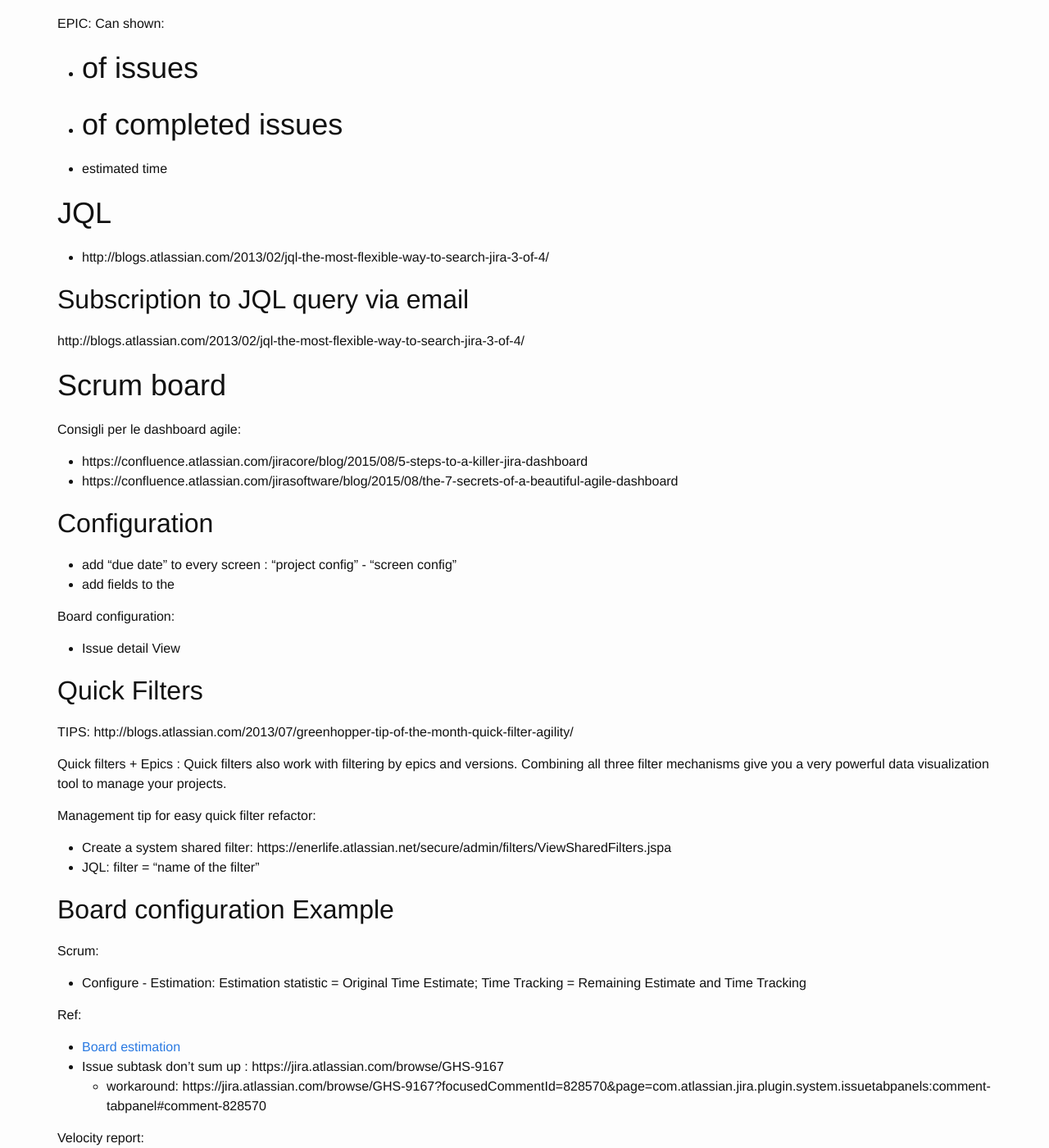
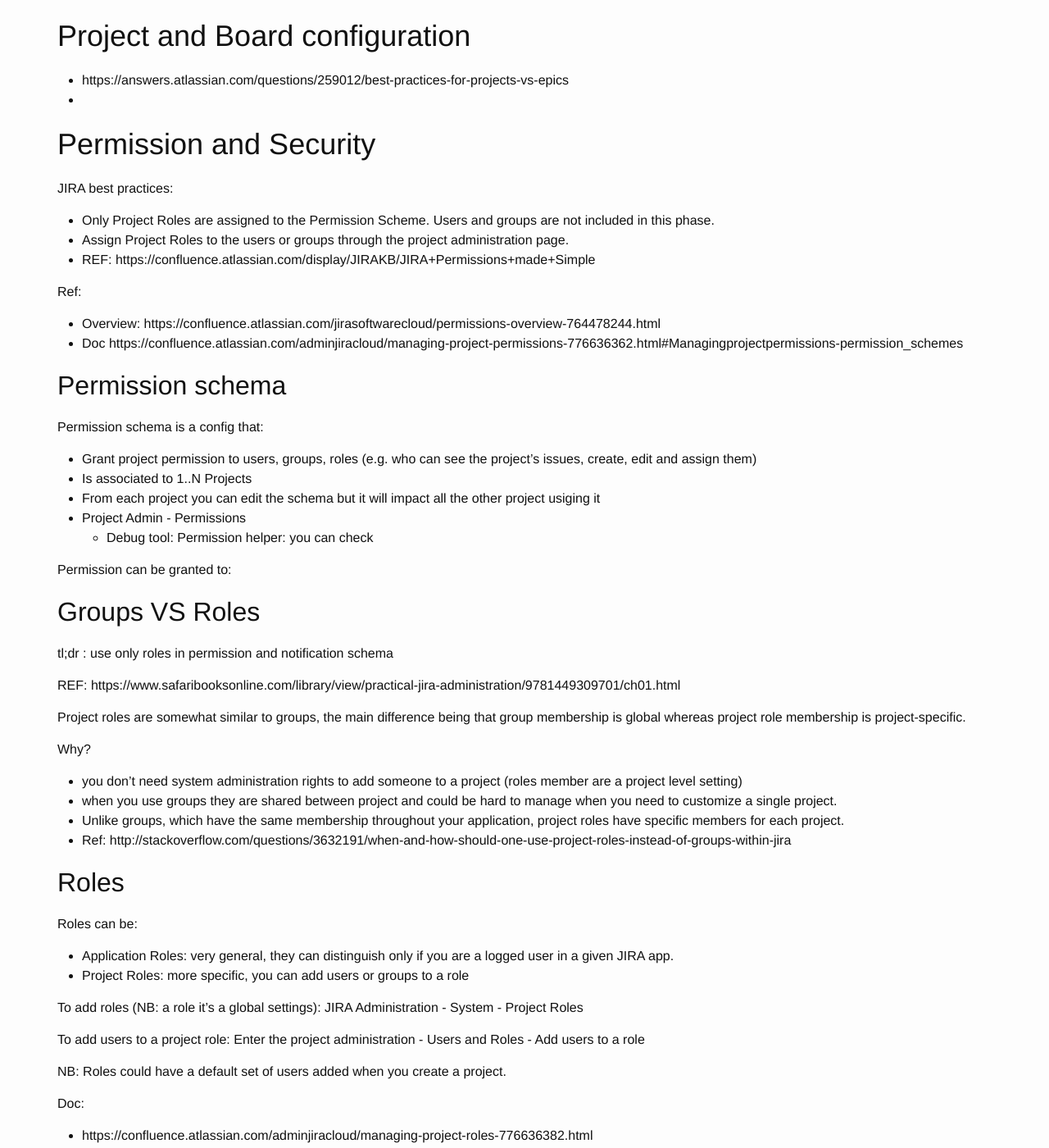
Before and after one commit to breezeight/nicola_blog, a Jekyll site: the page built from _guides/jira.markdown, in a window 1280 px wide and 1400 px high, scrolled down 1176 px. Shown: the whole window at 82% size. Built offline with Jekyll 4.4.1, drawn with Linux system fonts in a browser that asks for light colours; some of the changed text lies outside the part shown.

Commit message:
JIRA: permission management

```diff
--- a/_guides/jira.markdown
+++ b/_guides/jira.markdown
@@ -15,10 +15,85 @@
 
 # References:
 
+
+
 # Project and Board configuration
 
 * https://answers.atlassian.com/questions/259012/best-practices-for-projects-vs-epics
 *
+
+
+# Permission and Security
+
+JIRA best practices:
+
+* Only Project Roles are assigned to the Permission Scheme. Users and groups are not included in this phase.
+* Assign Project Roles to the users or groups through the project administration page.
+* REF: https://confluence.atlassian.com/display/JIRAKB/JIRA+Permissions+made+Simple
+
+
+Ref:
+
+* Overview: https://confluence.atlassian.com/jirasoftwarecloud/permissions-overview-764478244.html
+* Doc https://confluence.atlassian.com/adminjiracloud/managing-project-permissions-776636362.html#Managingprojectpermissions-permission_schemes
+
+## Permission schema
+
+Permission schema is a config that:
+
+* Grant project permission to users, groups, roles (e.g. who can see the project's issues, create, edit and assign them)
+* Is associated to 1..N Projects
+* From each project you can edit the schema but it will impact all the other project usiging it
+* Project Admin - Permissions
+  * Debug tool: Permission helper: you can check
+
+Permission can be granted to:
+
+
+## Groups VS Roles
+
+tl;dr : use only roles in permission and notification schema
+
+REF: https://www.safaribooksonline.com/library/view/practical-jira-administration/9781449309701/ch01.html
+
+
+Project roles are somewhat similar to groups, the main difference being that group membership is global whereas project role membership is project-specific.
+
+Why?
+
+* you don't need system administration rights to add someone to a project (roles member are a project level setting)
+* when you use groups they are shared between project and could be hard to manage when you need to customize a single project.
+* Unlike groups, which have the same membership throughout your application, project roles have specific members for each project.
+* Ref: http://stackoverflow.com/questions/3632191/when-and-how-should-one-use-project-roles-instead-of-groups-within-jira
+
+
+## Roles
+
+Roles can be:
+
+* Application Roles: very general, they can distinguish only if you are a logged user in a given JIRA app.
+* Project Roles: more specific, you can add users or groups to a role
+
+To add roles (NB: a role it's a global settings): JIRA Administration - System - Project Roles
+
+To add users to a project role: Enter the project administration - Users and Roles - Add users to a role
+
+NB: Roles could have a default set of users added when you create a project.
+
+
+Doc:
+
+* https://confluence.atlassian.com/adminjiracloud/managing-project-roles-776636382.html
+* https://confluence.atlassian.com/jirasoftwarecloud/managing-project-role-memberships-764478255.html
+
+
+
+
+## Tools
+
+* scheme comparison tools (Administration→Scheme Tools).
+* permission helper
+
 
 # Organize JIRA issues
 
@@ -120,6 +195,7 @@
 * PRO: don't clutter the backlog
 * CONS: the original time estimate of subtasks don't sum up in their parent issue (instead this happens with stories)
 * ISSUE: https://jira.atlassian.com/browse/GHS-9167
+* IDEA: we could use estimates only at the issue level and block it at the subtask level (Proj Settings - Issue Type - Subtask - Fields: remove time tracking)
 
 Use Epic and avoid subtasks (basically we exclude on level)
 
```
Also changed, not shown: other parts of _guides/jira.markdown (+24 -0 lines).
